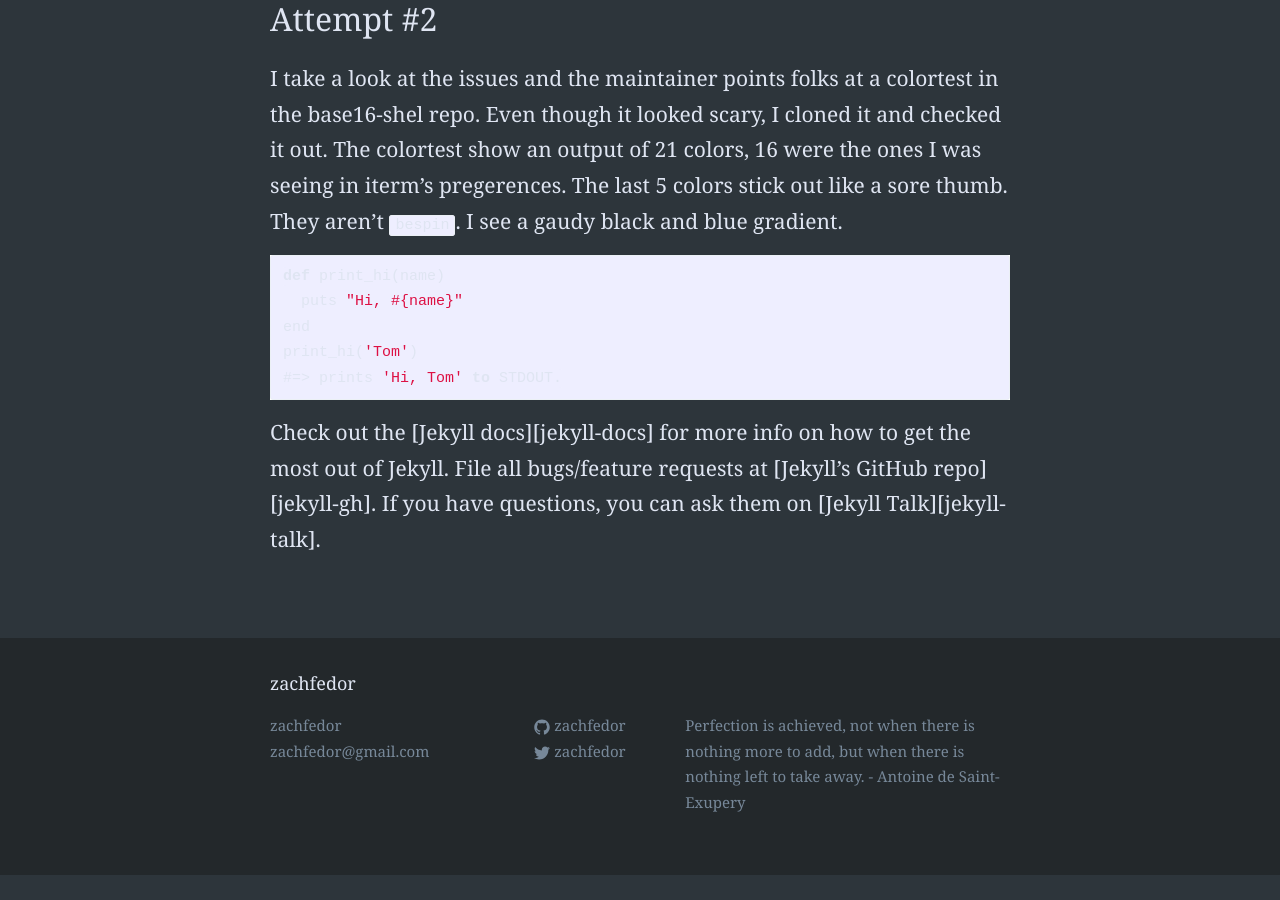
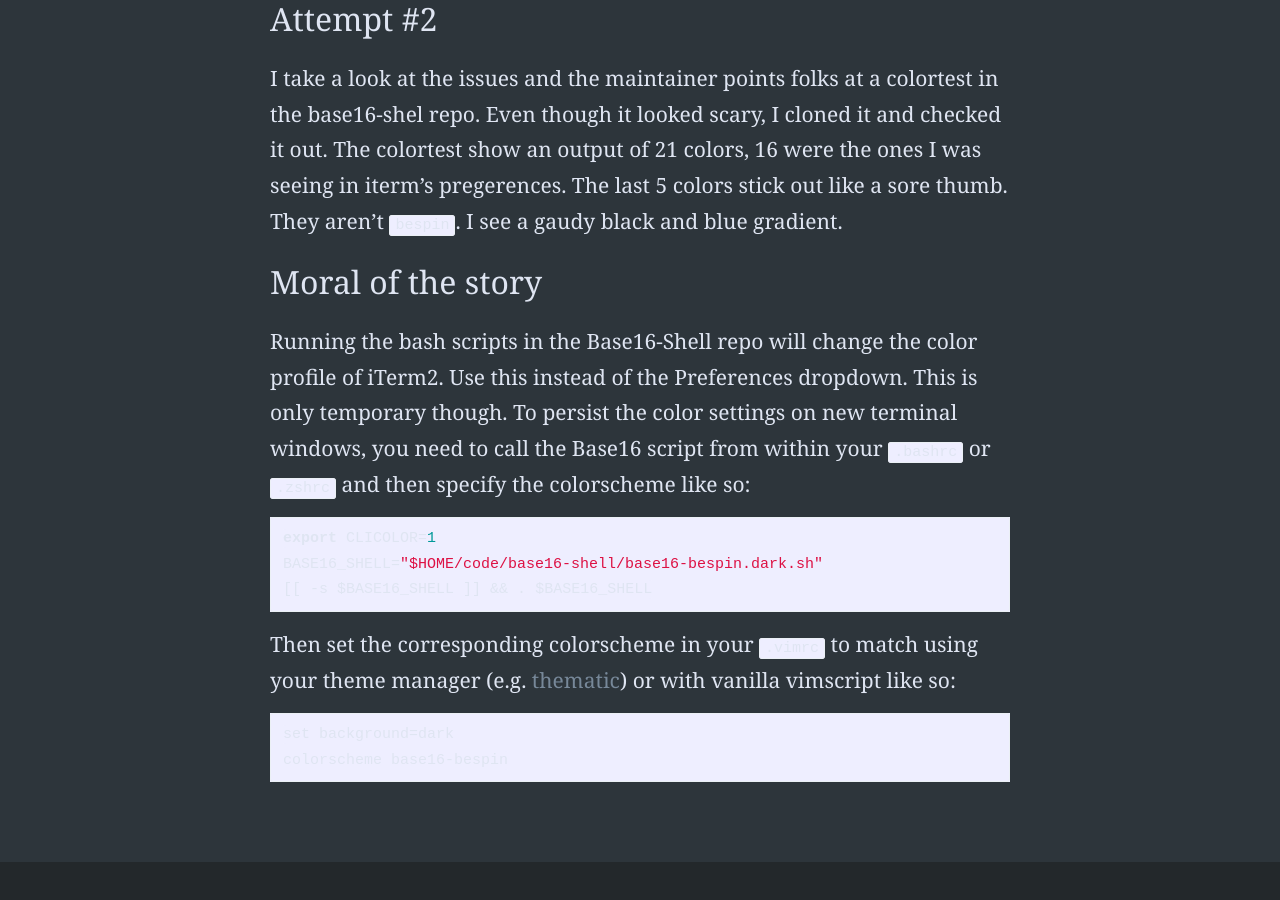
Before and after one commit to zachfedor/zachfedor.github.io, a Jekyll site: the page built from _posts/2016-01-31-terminal-color-with-iterm2-and-vim.md, in a window 1280 px wide and 900 px high, scrolled down 1990 px. Built offline with Jekyll 4.4.1, drawn with Linux system fonts in a browser that asks for light colours; some web fonts are replaced; before the commit the page ends 2865 px from its top, so only the background shows below that.

Commit message:
renaming post file extensions

````diff
--- a/_posts/2016-01-31-terminal-color-with-iterm2-and-vim.markdown
+++ b/_posts/2016-01-31-terminal-color-with-iterm2-and-vim.md
@@ -32,14 +32,23 @@ Then I follow the vim plugin's install guide in line with vim-plug and set the c
 I take a look at the issues and the maintainer points folks at a colortest in the base16-shel repo. Even though it looked scary, I cloned it and checked it out. The colortest show an output of 21 colors, 16 were the ones I was seeing in iterm's pregerences. The last 5 colors stick out like a sore thumb. They aren't `bespin`. I see a gaudy black and blue gradient.
 
 
-{% highlight vimscript %}
-def print_hi(name)
-  puts "Hi, #{name}"
-end
-print_hi('Tom')
-#=> prints 'Hi, Tom' to STDOUT.
-{% endhighlight %}
+## Moral of the story
 
-Check out the [Jekyll docs][jekyll-docs] for more info on how to get the most out of Jekyll. File all bugs/feature requests at [Jekyll’s GitHub repo][jekyll-gh]. If you have questions, you can ask them on [Jekyll Talk][jekyll-talk].
+Running the bash scripts in the Base16-Shell repo will change the color profile of iTerm2. Use this instead of the Preferences dropdown. This is only temporary though. To persist the color settings on new terminal windows, you need to call the Base16 script from within your `.bashrc` or `.zshrc` and then specify the colorscheme like so:
+
+``` vimscript
+export CLICOLOR=1
+BASE16_SHELL="$HOME/code/base16-shell/base16-bespin.dark.sh"
+[[ -s $BASE16_SHELL ]] && . $BASE16_SHELL
+```
+
+Then set the corresponding colorscheme in your `.vimrc` to match using your theme manager (e.g. [thematic][]) or with vanilla vimscript like so:
+
+```
+set background=dark
+colorscheme base16-bespin
+```
+
 
 [base16-github]: https://github.com/chriskempson/base16
+[thematic]: http://github.com/reedes/vim-thematic
````
Also changed, not shown: _posts/2016-01-07-post-that-has-everything.md (renamed from _posts/2016-01-07-post-that-has-everything.markdown, +50 -10 lines), _posts/2016-02-07-setting-up-git-server.md (added, +46 -0 lines), _posts/2015-11-07-welcome-to-jekyll.md (renamed from _posts/2015-11-07-welcome-to-jekyll.markdown), _posts/2016-02-06-virtualbox-dev-server.md (renamed from _posts/2016-02-06-virtualbox-dev-server.markdown).
